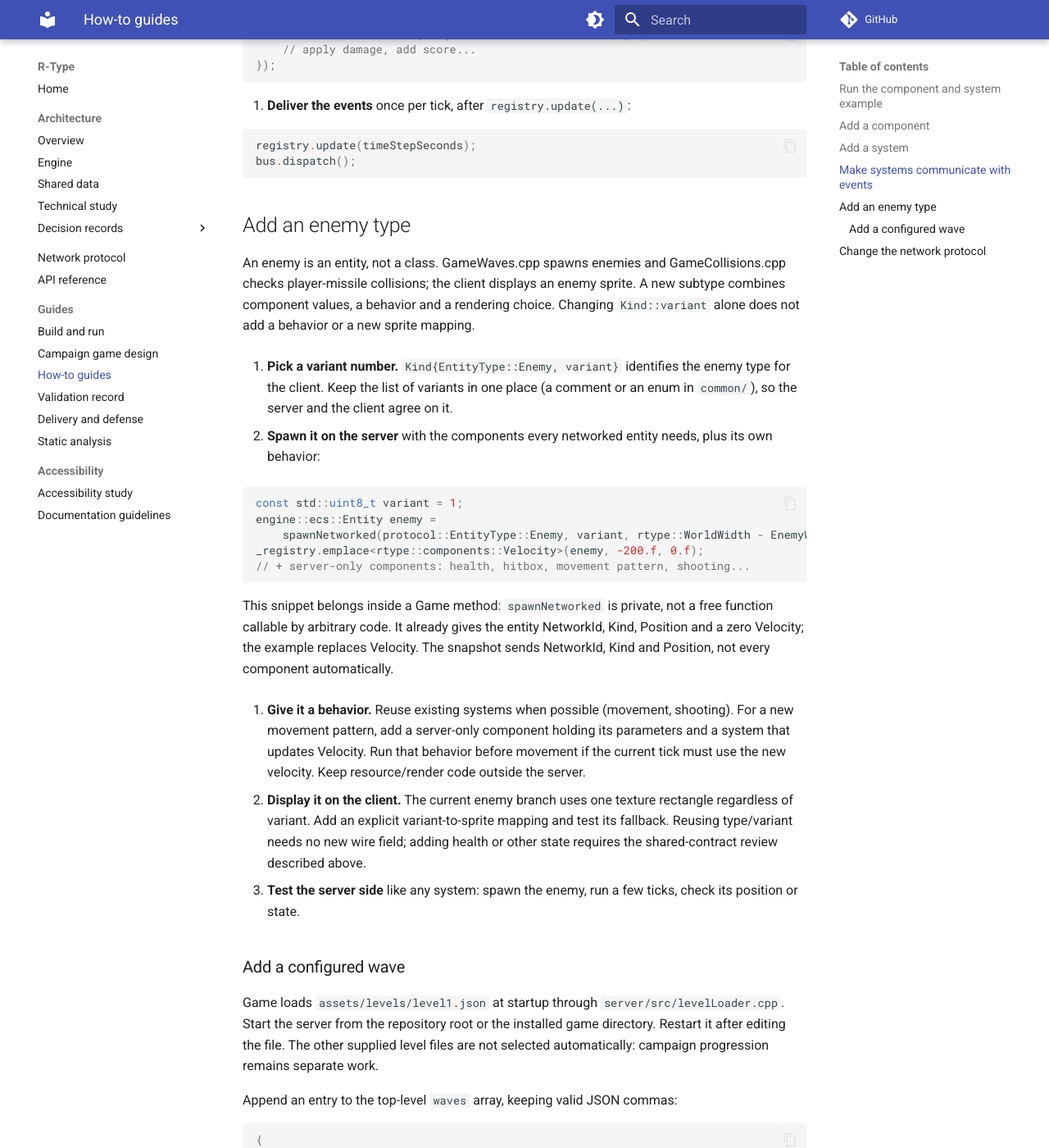
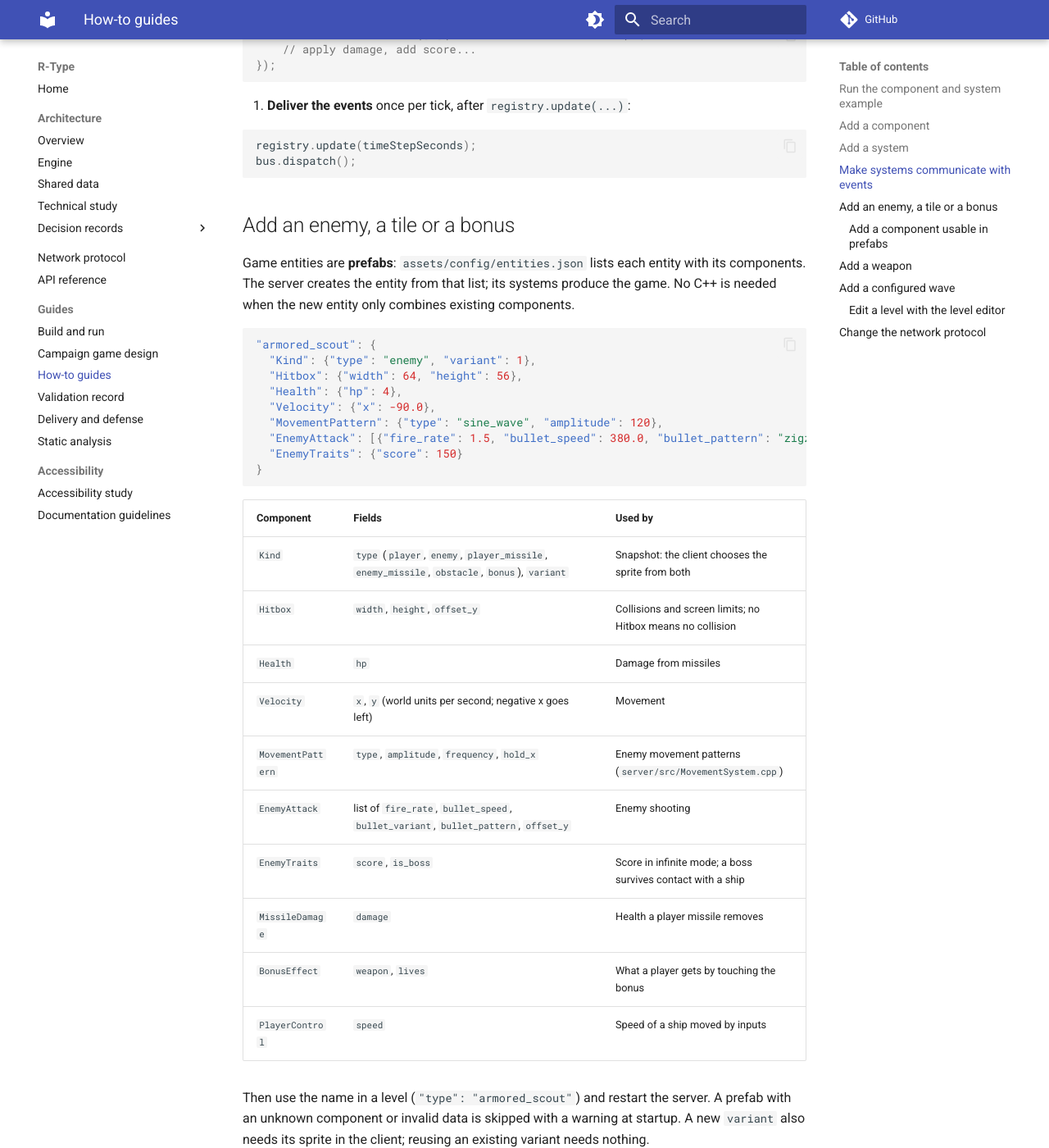
Before and after one commit to Nivek-Hyn/epitech-rtype, an MkDocs documentation site: the page built from docs/how-to.md, in a window 1280 px wide and 1400 px high, scrolled down 3484 px. Shown: the whole window at 82% size. Built offline with MkDocs 1.6.1 and Material for MkDocs 9.7.7, drawn with Linux system fonts in a browser that asks for light colours; comment, search, counter and statistics services are not loaded; some of the changed text lies outside the part shown.

Commit message:
docs: describe prefabs, weapons and the level editor

````diff
--- a/docs/engine.md
+++ b/docs/engine.md
@@ -7,6 +7,7 @@ For step-by-step guides, see the [how-to guides](how-to.md).
 | Part | Header | Namespace | Status |
 |---|---|---|---|
 | Entities and components | `engine/ecs/Entity.hpp`, `engine/ecs/SparseArray.hpp`, `engine/ecs/Registry.hpp` | `engine::ecs` | Implemented |
+| Prefabs (entities described by data) | `engine/ecs/Prefabs.hpp` | `engine::ecs` | Implemented |
 | Fixed timestep clock | `engine/core/FixedTimestep.hpp` | `engine::core` | Implemented |
 | Event bus | `engine/core/EventBus.hpp` | `engine::core` | Implemented |
 | Collision shapes | `engine/physics/Aabb.hpp` | `engine::physics` | Implemented |
@@ -124,6 +125,29 @@ The Registry finds the storage of a type with a `std::unordered_map<std::type_in
 killing its entity, destroying the Registry, or growing that component's vector can invalidate it,
 even within the same system. Read the pointer again after a storage-changing operation.
 
+### Prefabs: entities described by data
+
+A prefab is an entity template: a name and a list of (component name, component data). The game registers
+each component type under a name, with a function reading it from its own data format. The engine never
+reads files and does not know JSON: `Prefabs<Data>` works with any copyable `Data` type.
+
+```cpp
+engine::ecs::Prefabs<nlohmann::json> prefabs;
+prefabs.registerComponent<Health>("Health", [](const nlohmann::json &data) { return Health{data.value("hp", 1)}; });
+prefabs.add("grunt", {{"Health", {{"hp", 3}}}});           // data read now, errors reported here
+engine::ecs::Entity grunt = prefabs.spawn(registry, "grunt"); // new entity with a Health of 3
+prefabs.applyTo(registry, other, "grunt");                  // same components on an existing entity
+```
+
+| Operation | Result |
+|---|---|
+| `add` with an unregistered component name | Throws `std::invalid_argument`; the prefab is not added. |
+| `add` with data the reading function rejects | Throws what that function throws; the prefab is not added. |
+| `spawn` or `applyTo` with an unknown prefab | Throws `std::out_of_range`; `spawn` creates no entity. |
+
+R-Type reads its prefabs from `assets/config/entities.json` (see the [how-to guides](how-to.md#add-an-enemy-a-tile-or-a-bonus)).
+Components are read once, when the prefab is added, so spawning copies ready values.
+
 ### Failure behavior
 
 | Operation | Result |
@@ -226,12 +250,13 @@ These utilities are implemented in engine headers; they do not implement UDP or
 ## 6. Tests
 
 ```sh
-ctest --test-dir build --output-on-failure -R '^(Registry|FixedTimestep|EventBus|Aabb|Movement)\.'
+ctest --test-dir build --output-on-failure -R '^(Registry|Prefabs|FixedTimestep|EventBus|Aabb|Movement)\.'
 ```
 
 | Test file | What it checks |
 |---|---|
 | `tests/test_registry.cpp` | Id reuse, components, `each`, systems |
+| `tests/test_prefabs.cpp` | Spawning from a prefab, replacing components, rejected names |
 | `tests/test_fixed_timestep.cpp` | Step duration, catch-up limit, waiting time, invalid settings |
 | `tests/test_event_bus.cpp` | Immediate and queued delivery, order, chained events |
 | `tests/test_aabb.cpp` | Overlap, separation, touching edges |
--- a/docs/how-to.md
+++ b/docs/how-to.md
@@ -157,47 +157,74 @@ Use the event bus when a system must trigger something it should not know about
    bus.dispatch();
    ```
 
-## Add an enemy type
+## Add an enemy, a tile or a bonus
 
-An enemy is an entity, not a class. GameWaves.cpp spawns enemies and GameCollisions.cpp checks player-missile collisions;
-the client displays an enemy sprite. A new subtype combines component values, a behavior and a rendering choice.
-Changing `Kind::variant` alone does not add a behavior or a new sprite mapping.
+Game entities are **prefabs**: `assets/config/entities.json` lists each entity with its components.
+The server creates the entity from that list; its systems produce the game. No C++ is needed when the new
+entity only combines existing components.
 
-1. **Pick a variant number.** `Kind{EntityType::Enemy, variant}` identifies the enemy type for the client.
-   Keep the list of variants in one place (a comment or an enum in `common/`), so the server and the client
-   agree on it.
+```json
+"armored_scout": {
+  "Kind": {"type": "enemy", "variant": 1},
+  "Hitbox": {"width": 64, "height": 56},
+  "Health": {"hp": 4},
+  "Velocity": {"x": -90.0},
+  "MovementPattern": {"type": "sine_wave", "amplitude": 120},
+  "EnemyAttack": [{"fire_rate": 1.5, "bullet_speed": 380.0, "bullet_pattern": "zigzag"}],
+  "EnemyTraits": {"score": 150}
+}
+```
 
-2. **Spawn it on the server** with the components every networked entity needs, plus its own behavior:
+| Component | Fields | Used by |
+|---|---|---|
+| `Kind` | `type` (`player`, `enemy`, `player_missile`, `enemy_missile`, `obstacle`, `bonus`), `variant` | Snapshot: the client chooses the sprite from both |
+| `Hitbox` | `width`, `height`, `offset_y` | Collisions and screen limits; no Hitbox means no collision |
+| `Health` | `hp` | Damage from missiles |
+| `Velocity` | `x`, `y` (world units per second; negative x goes left) | Movement |
+| `MovementPattern` | `type`, `amplitude`, `frequency`, `hold_x` | Enemy movement patterns (`server/src/MovementSystem.cpp`) |
+| `EnemyAttack` | list of `fire_rate`, `bullet_speed`, `bullet_variant`, `bullet_pattern`, `offset_y` | Enemy shooting |
+| `EnemyTraits` | `score`, `is_boss` | Score in infinite mode; a boss survives contact with a ship |
+| `MissileDamage` | `damage` | Health a player missile removes |
+| `BonusEffect` | `weapon`, `lives` | What a player gets by touching the bonus |
+| `PlayerControl` | `speed` | Speed of a ship moved by inputs |
+
+Then use the name in a level (`"type": "armored_scout"`) and restart the server.
+A prefab with an unknown component or invalid data is skipped with a warning at startup.
+A new `variant` also needs its sprite in the client; reusing an existing variant needs nothing.
+
+### Add a component usable in prefabs
+
+1. Define the struct (see [Add a component](#add-a-component)).
+2. Register it under a name in `registerGameComponents` (`server/src/Prefabs.cpp`), with a function reading it
+   from JSON:
 
    ```cpp
-   const std::uint8_t variant = 1;
-   engine::ecs::Entity enemy =
-       spawnNetworked(protocol::EntityType::Enemy, variant, rtype::WorldWidth - EnemyWidth, 300.f);
-   _registry.emplace<rtype::components::Velocity>(enemy, -200.f, 0.f);
-   // + server-only components: health, hitbox, movement pattern, shooting...
+   prefabs.registerComponent<Shield>("Shield", [](const Json &json) { return Shield{json.value("hits", 1)}; });
    ```
 
-   This snippet belongs inside a Game method: `spawnNetworked` is private, not a free function callable by
-   arbitrary code. It already gives the entity NetworkId, Kind, Position and a zero Velocity; the example
-   replaces Velocity. The snapshot sends NetworkId, Kind and Position, not every component automatically.
+3. Write or extend the system that uses it. The engine's `Prefabs` class does not know JSON: the same
+   mechanism works with any data format.
 
-3. **Give it a behavior.** Reuse existing systems when possible (movement, shooting). For a new movement pattern,
-   add a server-only component holding its parameters and a system that updates Velocity. Run that behavior
-   before movement if the current tick must use the new velocity. Keep resource/render code outside the server.
+## Add a weapon
 
-4. **Display it on the client.** The current enemy branch uses one texture rectangle regardless of variant.
-   Add an explicit variant-to-sprite mapping and test its fallback. Reusing type/variant needs no new wire
-   field; adding health or other state requires the shared-contract review described above.
+Weapons are in `assets/config/weapons.json`. A weapon names the prefab of its missile, its cooldown, and one
+angle per missile fired at once:
 
-5. **Test the server side** like any system: spawn the enemy, run a few ticks, check its position or state.
+```json
+"twin": { "missile": "player_missile", "cooldown": 0.3, "angles": [-4.0, 4.0] }
+```
 
-### Add a configured wave
+The missile prefab gives its sprite variant, hitbox, speed and `MissileDamage`. To give the weapon to players,
+add a bonus prefab with `"BonusEffect": {"weapon": "twin"}` and list it in `bonus_drops.prefabs`.
+`bonus_drops.chance` is the probability that a destroyed enemy drops a bonus. A destroyed ship goes back to
+`default_weapon`.
 
-Game loads `assets/levels/level1.json` at startup through `server/src/levelLoader.cpp`.
-Start the server from the repository root or the installed game directory. Restart it after editing the file.
-The other supplied level files are not selected automatically: campaign progression remains separate work.
+## Add a configured wave
 
-Append an entry to the top-level `waves` array, keeping valid JSON commas:
+The campaign plays the levels listed in `assets/config/game_rules.json`, under `campaign.levels`.
+Start the server from the repository root or the installed game directory. Restart it after editing a file.
+
+Append an entry to the `waves` array of a level, keeping valid JSON commas:
 
 ```json
 {
@@ -205,25 +232,28 @@ Append an entry to the top-level `waves` array, keeping valid JSON commas:
   "delay_before_start": 10.0,
   "enemies": [
     { "type": "patrol", "spawn_y": 500, "speed": 120 }
+  ],
+  "obstacles": [
+    { "type": "satellite_debris", "spawn_y": 200 }
   ]
 }
 ```
 
-The wave fires once when accumulated active simulation time reaches ten seconds. Time advances only
-while at least one player has a live ship. Delay is measured from the level's beginning, not from the
-previous wave. `spawn_y` is a world coordinate; positive `speed` moves the enemy left from the right edge.
-For the current 72-unit-high enemy, keep y between 0 and 1008 in the 1080-unit-high world.
+`type` is a prefab name. The wave fires once, when the level has been played for ten seconds: the delay is
+measured from the beginning of the level, not from the previous wave. `spawn_y` is a world coordinate
+(a negative value picks a random height). `speed`, `health`, `amplitude` and `frequency` replace the values
+of the prefab for this enemy only; 0 or nothing keeps them.
 
-The loader reads `type`, `amplitude` and `frequency`, but the integrated spawner currently uses only y
-and speed: changing those other fields does not implement a new movement pattern. Missing files,
-malformed JSON and a missing/non-array `waves` field are rejected; not every numeric range or optional
-field shape is validated yet. Keep finite, nonnegative delays and sensible positions/speeds.
+### Edit a level with the level editor
 
-Connect a client and verify the extra enemy appears at the configured active time and height.
-This is an extension recipe, not evidence that another team member has already followed it.
+```sh
+./r-type_level_editor assets/levels/level1.json
+```
 
-Use configuration for values an existing behavior already consumes (timing, count, speed or positions).
-A new behavior still needs C++ unless a scripting mechanism capable of expressing it is actually implemented.
+The editor shows the level as a timeline: time to the right, height downward. Left click adds the selected
+prefab, right click removes the one under the mouse, the wheel or Tab changes the prefab, +/- changes its
+speed, and Ctrl+S saves. P plays a preview with the engine's Registry, movement system and fixed timestep:
+it checks timing and heights, not movement patterns or shots. Placements in the same half-second share a wave.
 
 ## Change the network protocol
 
````
Also changed, not shown: docs/GameDesign/game-design-campaign.md (+10 -10 lines), docs/shared-data.md (+4 -3 lines).
